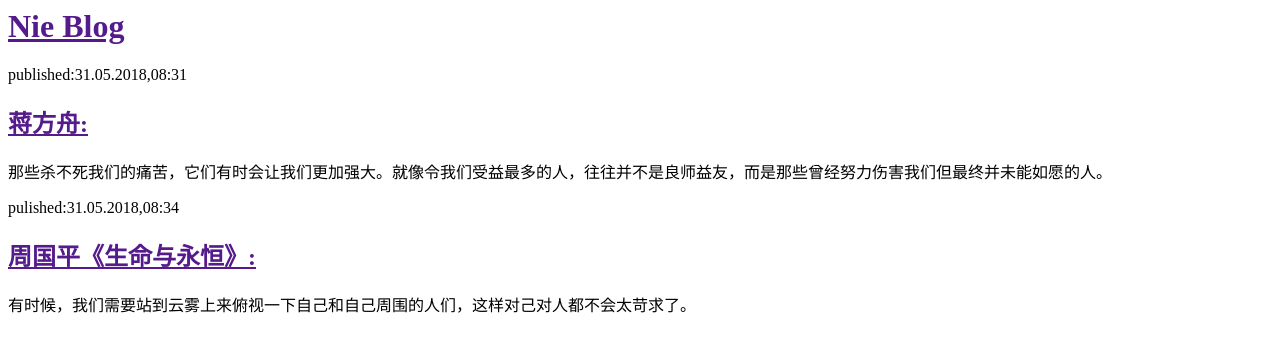
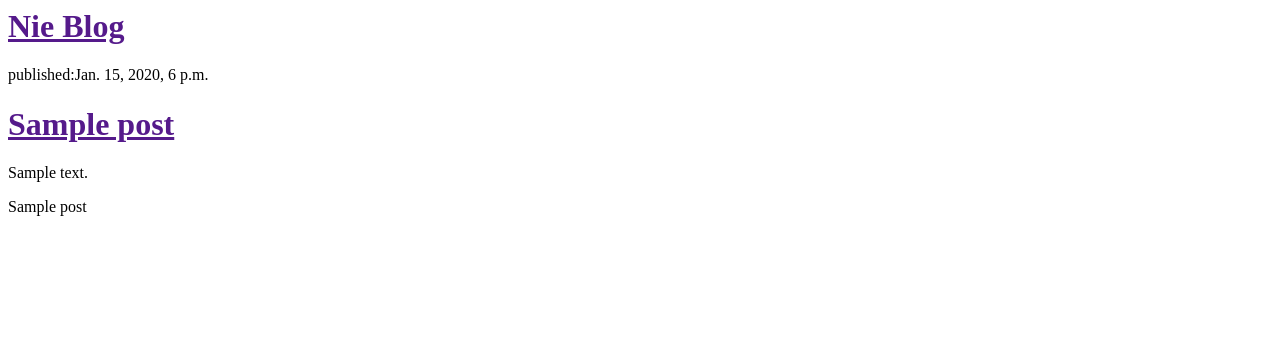
Before and after one commit to niewanroot/my-first-blog, a Django app: template blog/templates/blog/post_list.html in a window 1280 px wide. Shown: the top 352 px of the page. Run offline with Django 3.2, Linux system fonts and the light colour scheme; the template is opened without the code that fills it: values that come from a table or form of the project are taken from there, others are empty; tables that the repository leaves empty hold one stand-in row (values such as "Sample post").

Commit message:
'可以显示数据库内容了'

```diff
--- a/blog/templates/blog/post_list.html
+++ b/blog/templates/blog/post_list.html
@@ -7,15 +7,13 @@
 			<h1><a href=''>Nie Blog</a></h1>
 		</div>
 
-		<div>
-			<p>published:31.05.2018,08:31</p>
-			<h2><a href="">蒋方舟:</a></h2>
-			<p>那些杀不死我们的痛苦，它们有时会让我们更加强大。就像令我们受益最多的人，往往并不是良师益友，而是那些曾经努力伤害我们但最终并未能如愿的人。</p>
-		</div>
-		<div>
-			<p>pulished:31.05.2018,08:34</p>
-			<h2><a href="">周国平《生命与永恒》:</a></h2>
-			<p>有时候，我们需要站到云雾上来俯视一下自己和自己周围的人们，这样对己对人都不会太苛求了。</p>
-		</div>
+		{% for post in posts%}
+			<div>
+				<p>published:{{post.published_date}}</p>
+				<h1><a href=''>{{post.title}}</a></h1>
+				<p>{{post.text|linebreaksbr}}</p>
+			{{post}}
+			</div>
+		{%endfor%}
 	</body>
 </html>
```
Also changed, not shown: blog/views.py (+5 -2 lines).
